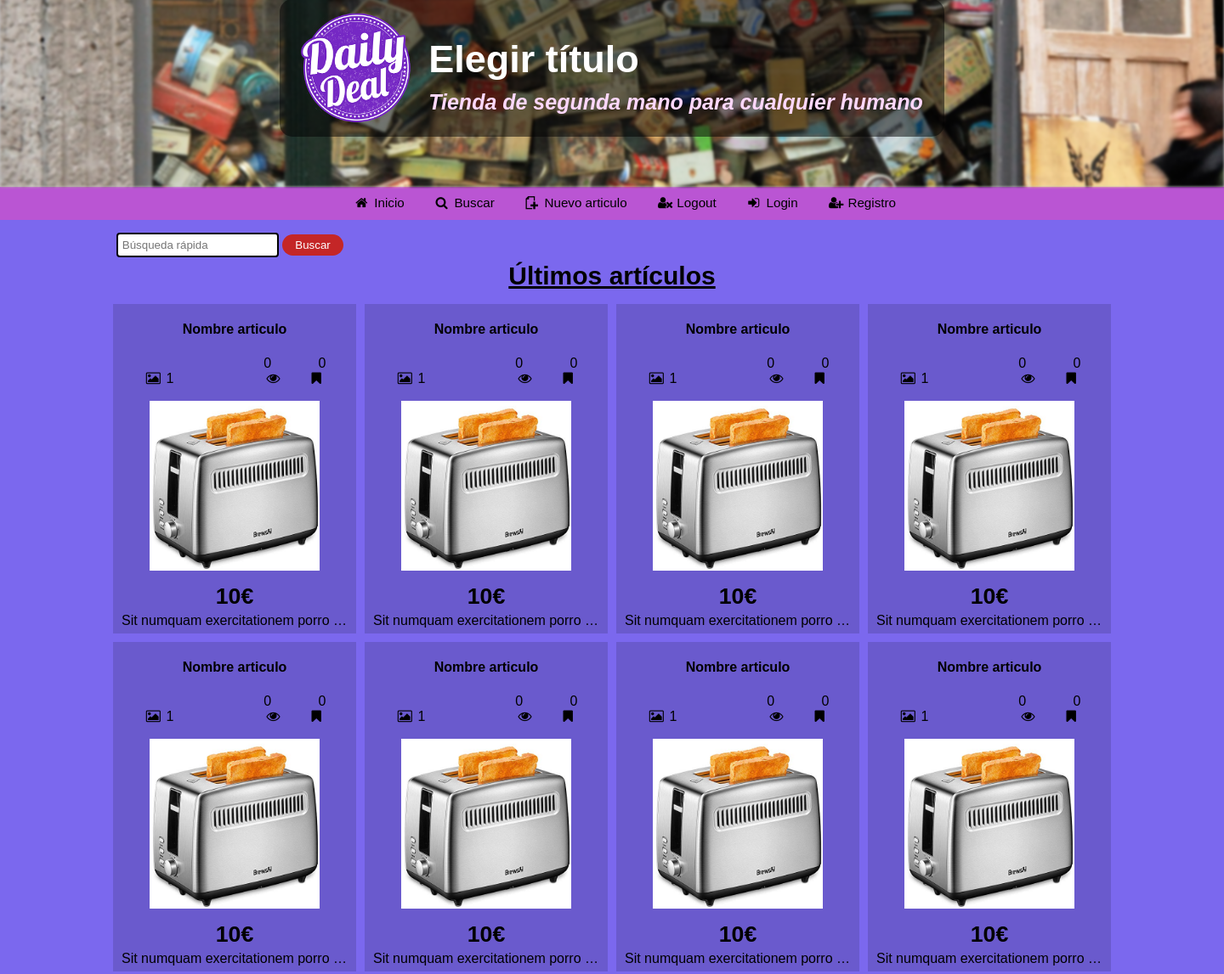
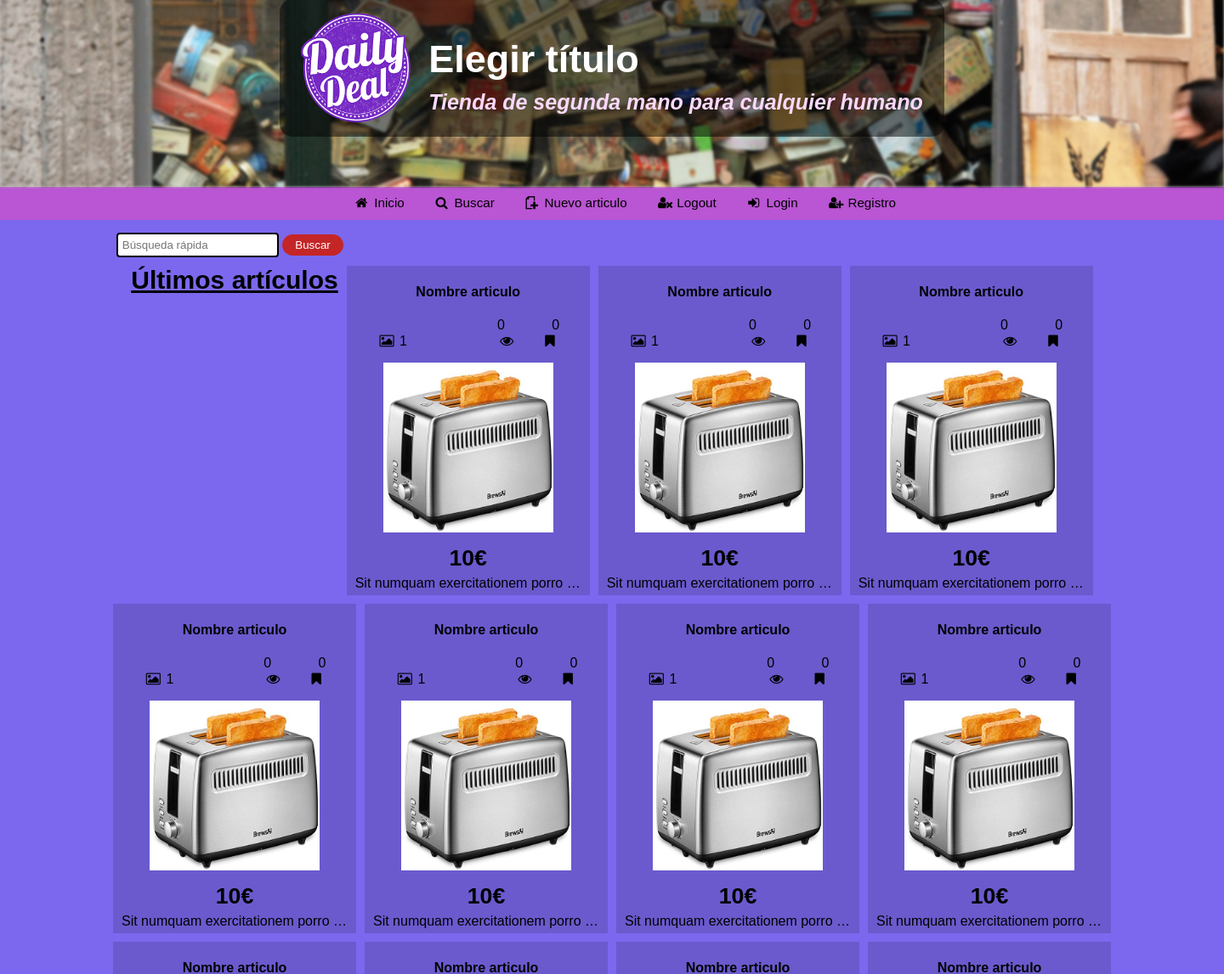
Before and after one commit to edugomez102/pcw_practicas, a PHP site: page / in a window 1440 px wide; the page is wider, and only the part inside the window is pictured. Shown: the part 60-1207 px from the top of that part at 85% size. Run offline with PHP 8.4, Linux system fonts and the light colour scheme.

Commit message:
pasa el validator, corregir css de header

```diff
--- a/css/main.css
+++ b/css/main.css
@@ -163,7 +163,7 @@ main{
 	flex: 1;
 	justify-content: center;
 }
-main>h3{
+section>h3{
 	text-decoration: underline;
 	font-size: 30px;
 	text-align: center;
--- a/index.html
+++ b/index.html
@@ -14,10 +14,12 @@
 			<hgroup>
 				<div>
 					<img src="img/logoSecondHand.png" alt="logo">
+					<!-- <hgroup> -->
 					<div>
 						<h1>Elegir título</h1>
 						<h2>Tienda de segunda mano para cualquier humano</h2>
 					</div>
+					<!-- </hgroup> -->
 				</div>
 			</hgroup>
 		</header>
@@ -73,8 +75,8 @@
 					<input type="submit" value="Buscar">
 				</div>
 			</form>
-			<h3>Últimos artículos</h3>
 			<section>
+				<h3>Últimos artículos</h3>
 				<article>
 					<h4>Nombre articulo</h4>
 					<ul>
```
